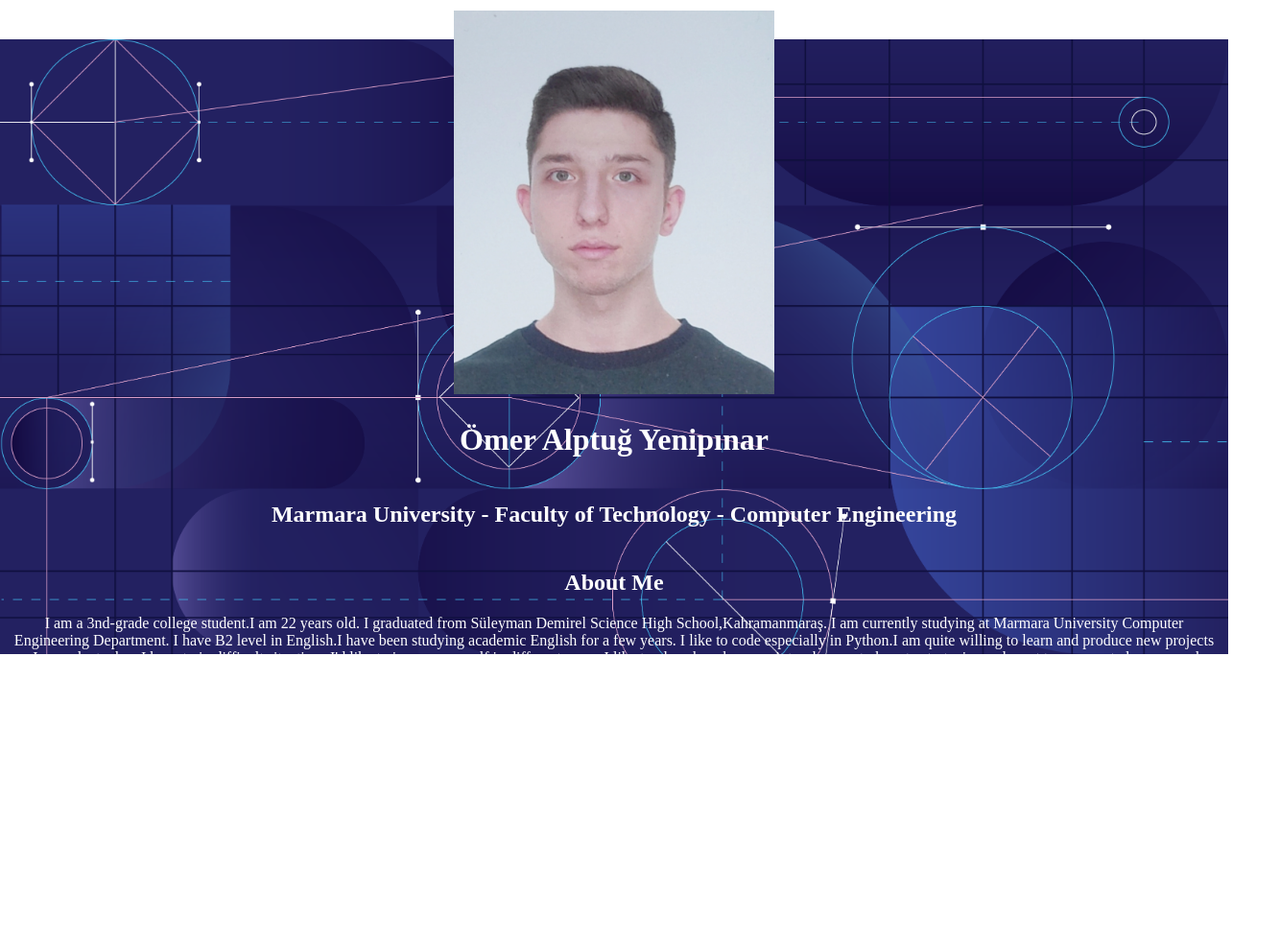
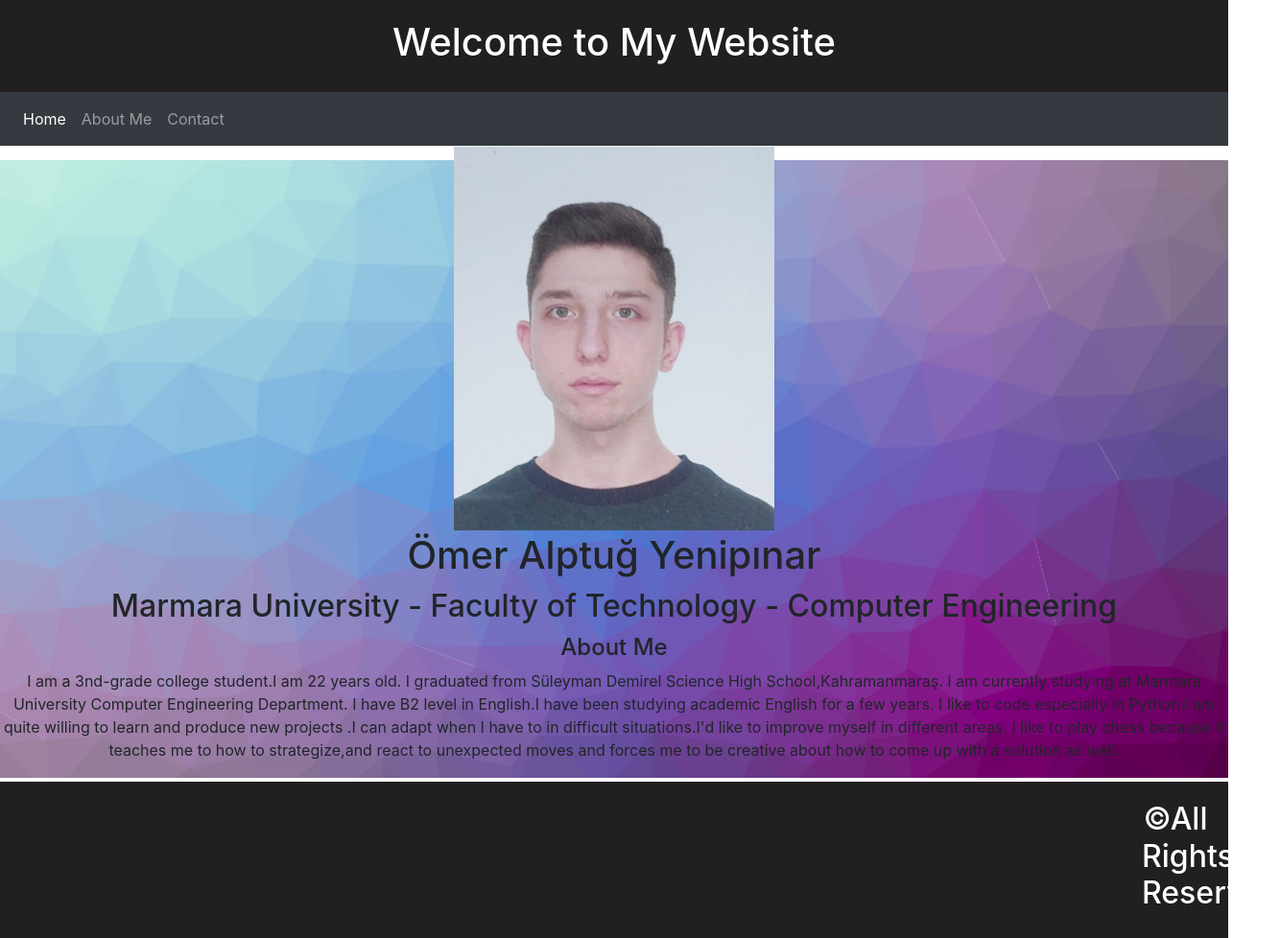
Before and after one commit to AzapAxu/omeralptugyenipinar.github.io, a plain HTML site: page index.html in a window 1280 px wide. Shown: the whole page at 96% size, 1334 px wide, since content can reach past the window. Before the commit the page ends 800 px from the top, so only its background shows below. Drawn offline with nearby package versions, Linux system fonts and the light colour scheme.

Commit message:
Add files via upload

```diff
--- a/css/style.css
+++ b/css/style.css
@@ -1,6 +1,6 @@
 body {
-    background-image: url("/images/CV-TEMPLATES-FINAL-JULY-01.png");
-    background-color: rgba(255, 255, 255, 0.9);
+    background-image: url("/images/sea-edge-79ab30e2.png");
+    background-color: rgba(255, 255, 255, 1);
     color: white;
     background-position: center;
     background-repeat: no-repeat;
@@ -10,3 +10,15 @@
    table, th, td {
     text-align: center;
   }
+  .header {
+    background-color: #211f1f;
+    padding: 20px;
+    text-align: center;
+  }
+  .footer {
+  padding: 20px;
+  text-align: center;
+  background: #ddd;
+  margin-top: 20px;
+  background-color: #211f1f;
+}
--- a/index.html
+++ b/index.html
@@ -6,9 +6,27 @@
     <meta name="viewport" content="width=device-width, initial-scale=1.0">
     <title>Ömer Alptuğ Yenipınar</title>
     <link rel="stylesheet" href="css/style.css">
+    <link rel="stylesheet" href="https://cdn.jsdelivr.net/npm/bootstrap@4.3.1/dist/css/bootstrap.min.css" integrity="sha384-ggOyR0iXCbMQv3Xipma34MD+dH/1fQ784/j6cY/iJTQUOhcWr7x9JvoRxT2MZw1T" crossorigin="anonymous">
 </head>
 <body>
-    <div class="container">
+  <div class="header">
+    <h1 style="color:white">Welcome to My Website</h1>
+  </div>
+  <nav class="navbar navbar-expand-lg navbar-dark bg-dark static-top">
+    <div class="collapse navbar-collapse" id="navbarSupportedContent">
+      <ul class="navbar-nav ms-auto">
+        <li class="nav-item">
+          <a class="nav-link active" aria-current="page" href="#">Home</a>
+        </li>
+        <li class="nav-item">
+          <a class="nav-link" href="#">About Me</a>
+        </li>
+        <li class="nav-item">
+          <a class="nav-link" href="#">Contact</a>
+        </li>
+      </ul>
+    </div>
+</nav>
         <table>
             <tbody>
                 <tr>
@@ -23,7 +41,7 @@
                   <td><h2>Marmara University - Faculty of Technology - Computer Engineering</h2></td>
                 </tr>
                 <tr>
-                  <td><h2>About Me</h2>I am a 3nd-grade college student.I am 22 years old.
+                  <td><h4>About Me</h4>I am a 3nd-grade college student.I am 22 years old.
                     I graduated from Süleyman Demirel Science High School,Kahramanmaraş.
                     I am currently studying at Marmara University Computer Engineering Department.
                     I have B2 level in English.I have been studying academic English for a few years.
@@ -33,6 +51,8 @@
                 </tr>
             </tbody>
         </table>
-    </div>
+        <div class="footer">
+          <h2 style="color:white;margin-left: 1170px;">©All Rights Reserved</h2>
+        </div>
 </body>
 </html>
```
Also changed, not shown: images/sea-edge-79ab30e2.png (added).
